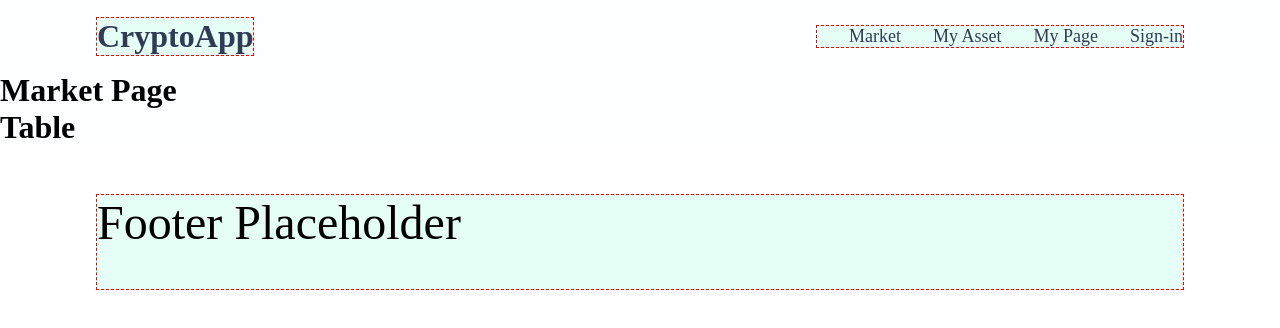
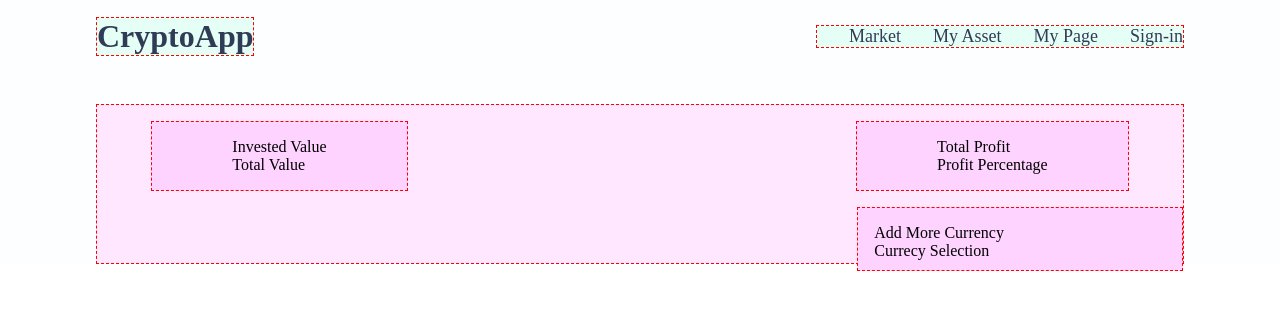
Before and after one commit to JeremyCodeClan/week14_final_project, a React (Create React App) app in the folder client/: page /market in a window 1280 px wide. Shown: the top 328 px of the page. Built offline with nearby package versions, Linux system fonts and the light colour scheme; no server answers.

Commit message:
created basic MarketTable layout

```diff
--- a/client/src/components/common/Layout.js
+++ b/client/src/components/common/Layout.js
@@ -2,6 +2,7 @@ import React from 'react';
 import styled from 'styled-components'
 import HeaderContainer from 'containers/common/HeaderContainer';
 import FooterContainer from 'containers/common/FooterContainer';
+import { withRouter, useLocation } from 'react-router-dom';
 
 const ContentBlock = styled.div`
     background-color: var(--brightest-white);
@@ -9,15 +10,18 @@ const ContentBlock = styled.div`
 `;
 
 const Layout = ({ children }) => {
+    const location = useLocation();
+
     return (
         <>
             <HeaderContainer />
                 <ContentBlock>
                     {children}
                 </ContentBlock>
-            <FooterContainer />
+            {location.pathname === '/' ? (<FooterContainer />) : (<></>)}
+
         </>
     )
 };
 
-export default Layout;
+export default withRouter(Layout);
--- /dev/null
+++ b/client/src/components/market/Invested.js
@@ -0,0 +1,62 @@
+import React from 'react';
+import styled from 'styled-components';
+import Responsive from 'components/common/Responsive';
+
+const InvestedBlock = styled(Responsive)`
+    margin-top: 2rem;
+`;
+
+const ContentBlock = styled.article`
+    /* space indicate purpose */
+    border: 1px dashed red;
+    background: var(--lightest-plum);
+    height: 10rem;
+`;
+
+const ValueBlock = styled.section`
+    width: 90%;
+    display: flex;
+    margin: 1rem auto;
+    justify-content: space-between;
+    align-item: center;
+    .values {
+        padding: 1rem 5rem;
+        border: 1px dashed red;
+        background: var(--lighter-plum);
+    }
+`;
+
+const CurrencyBlock = styled.section`
+    float: right;
+    width: 30%;
+    height: 4rem;
+    padding: 1rem;
+    border: 1px dashed red;
+    background: var(--lighter-plum);
+`;
+
+const Invested = () => {
+
+    return (
+        <InvestedBlock>
+            <ContentBlock>
+                <ValueBlock>
+                    <div className='values'>
+                        <div>Invested Value</div>
+                        <div>Total Value</div>
+                    </div>
+                    <div className='values'>
+                        <div>Total Profit</div>
+                        <div>Profit Percentage</div>
+                    </div>
+                </ValueBlock>
+                <CurrencyBlock>
+                    <div>Add More Currency</div>
+                    <div>Currecy Selection</div>
+                </CurrencyBlock>
+            </ContentBlock>
+        </InvestedBlock>
+    )
+}
+
+export default Invested;
--- /dev/null
+++ b/client/src/components/market/TableItem.js
@@ -0,0 +1,32 @@
+import React from 'react';
+import styled from 'styled-components';
+
+const TableItemWrapper = styled.section`
+    /* space indicate purpose */
+    border: 1px dashed red;
+    background: var(--steel);
+
+    padding: 1rem 1rem;
+    margin: 1rem auto;
+    display: flex;
+    justify-content: space-evenly;
+
+
+    .testText {
+        color: white;
+    }
+`;
+
+const TableItem = ({ coin }) => {
+
+    return (
+        <TableItemWrapper>
+            <div className="testText">{coin.name}</div>
+            <div className="testText">{coin.currentPrice}</div>
+            <div className="testText">daily %</div>
+            <div className="testText">trading_v</div>
+        </TableItemWrapper>
+    )
+}
+
+export default TableItem;
--- /dev/null
+++ b/client/src/components/market/TableList.js
@@ -0,0 +1,38 @@
+import React from 'react';
+import styled from 'styled-components';
+import Reponsive from 'components/common/Responsive';
+import TableItem from 'components/market/TableItem';
+
+const TableListBlock = styled(Reponsive)`
+    margin-top: 3rem;
+`;
+
+const TableListWrapper = styled.article`
+    /* space indicate purpose */
+    border: 1px dashed red;
+    background: var(--lightestest-steel);
+
+    padding: 0 1rem;
+`;
+
+const TableList = ({ bts_usd, eth_usd }) => {
+
+    const testingArr = [...Array(5).keys()];
+    const btcTableNode = testingArr.map((val, index) => {
+        return (<TableItem key={index} coin={bts_usd} />)
+    })
+    const ethTableNode = testingArr.map((val, index) => {
+        return (<TableItem key={index} coin={eth_usd} />)
+    })
+
+    return (
+        <TableListBlock>
+            <TableListWrapper>
+                {btcTableNode}
+                {ethTableNode}
+            </TableListWrapper>
+        </TableListBlock>
+    )
+}
+
+export default TableList;
--- a/client/src/components/market/TableSocket.js
+++ b/client/src/components/market/TickerSocket.js
@@ -1,9 +1,8 @@
 import React, { useEffect } from 'react';
 
-const TableSocket = ({ socketTicker, initialTicker }) => {
+const TickerSocket = ({ socketTicker, initialTicker }) => {
 
     useEffect(() => {
-
         // ticker socket setting
         const socketCoin = new WebSocket("wss://ws-feed.pro.coinbase.com");
         socketCoin.onopen = () => {
@@ -20,7 +19,6 @@ const TableSocket = ({ socketTicker, initialTicker }) => {
         // connect socket to redux state
         socketCoin.onmessage = (e) => {
             const messageObj = JSON.parse(e.data);
-            console.log(messageObj);
             const refinedData = {
                 name: messageObj.product_id,
                 currentPrice: parseInt(messageObj.price),
@@ -45,7 +43,7 @@ const TableSocket = ({ socketTicker, initialTicker }) => {
     )
 };
 
-export default TableSocket;
+export default TickerSocket;
 
 
 
--- /dev/null
+++ b/client/src/containers/market/InvestedContainer.js
@@ -0,0 +1,15 @@
+import React from 'react';
+import Invested from 'components/market/Invested'
+
+const InvestedContainer = () => {
+
+
+    return (
+        <>
+            <Invested />
+        </>
+
+    )
+}
+
+export default InvestedContainer;
--- a/client/src/containers/market/TableContainer.js
+++ b/client/src/containers/market/TableContainer.js
@@ -1,19 +1,20 @@
-import React, { useCallback } from 'react';
-import { useDispatch } from 'react-redux';
-import { initializeTicker, changeTickerField } from '../../modules/saveTickers';
-import TableSocket from 'components/market/TableSocket'
+import React from 'react';
+import { useSelector } from 'react-redux';
+import TableList from 'components/market/TableList'
 
 const TableContainer = () => {
-
-    const dispatch = useDispatch();
-
-    const socketTicker = useCallback((payload) => dispatch(changeTickerField(payload)), [dispatch]);
-    const initialTicker = useCallback((payload) => dispatch(initializeTicker()), [dispatch]);
+    const { bts_usd, eth_usd } = useSelector(({ saveTickers }) => ({
+        bts_usd: saveTickers.bts_usd,
+        eth_usd: saveTickers.eth_usd,
+    }))
 
     return (
         <>
-            <h1>Table</h1>
-            <TableSocket socketTicker={socketTicker} initialTicker={initialTicker} />
+        {bts_usd !== null && eth_usd !== null ?
+            <TableList bts_usd={bts_usd} eth_usd={eth_usd} />
+            :
+            <></>
+        }
         </>
 
     )
--- /dev/null
+++ b/client/src/containers/market/TickerContainer.js
@@ -0,0 +1,21 @@
+import React, { useCallback } from 'react';
+import { useDispatch } from 'react-redux';
+import { initializeTicker, changeTickerField } from 'modules/saveTickers';
+import TickerSocket from 'components/market/TickerSocket';
+
+const TickerContainer = () => {
+
+    const dispatch = useDispatch();
+
+    const socketTicker = useCallback((payload) => dispatch(changeTickerField(payload)), [dispatch]);
+    const initialTicker = useCallback((payload) => dispatch(initializeTicker()), [dispatch]);
+
+    return (
+        <>
+            <TickerSocket socketTicker={socketTicker} initialTicker={initialTicker} />
+        </>
+
+    )
+}
+
+export default TickerContainer;
--- a/client/src/helpers/styles/GlobalStyle.js
+++ b/client/src/helpers/styles/GlobalStyle.js
@@ -25,6 +25,8 @@ const GlobalStyle = createGlobalStyle`
     --dark-teal: #14cc8f;
     --darkest-teal: #12a171;
     --teal-tint: rgba(100, 250, 200, 0.1);
+	--lightest-plum: #ffe8ff;
+    --lighter-plum: #ffd3ff;
 	--light-plum: #ffafff;
     --plum: #f564fa;
     --dark-plum: #bd14cc;
--- /dev/null
+++ b/client/src/helpers/styles/test.css
@@ -0,0 +1,3 @@
+.test {
+    color: #ffe8ff;
+}
--- a/client/src/pages/MarketPage.js
+++ b/client/src/pages/MarketPage.js
@@ -1,11 +1,14 @@
 import React from 'react';
 import Layout from 'components/common/Layout'
-import TableContainer from 'containers/market/TableContainer'
+import TickerContainer from 'containers/market/TickerContainer'
+import InvestedContainer from 'containers/market/InvestedContainer'
+import TableContainer from 'containers/market/TableContainer';
 
 const MarketPage = () => {
     return (
         <Layout>
-            <h1>Market Page</h1>
+            <TickerContainer />
+            <InvestedContainer />
             <TableContainer />
         </Layout>
     )
```
